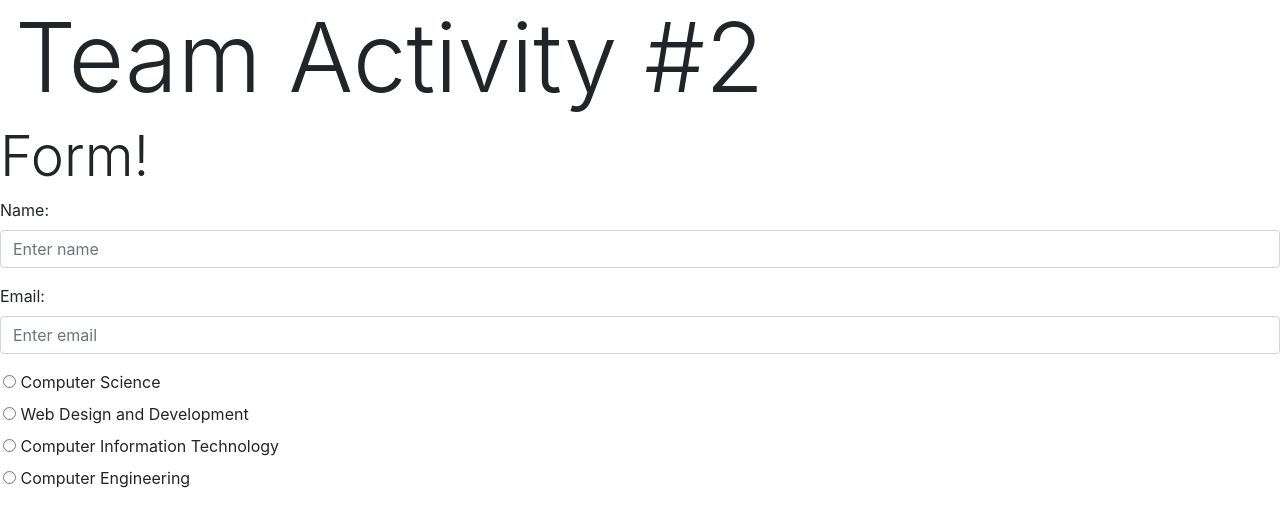
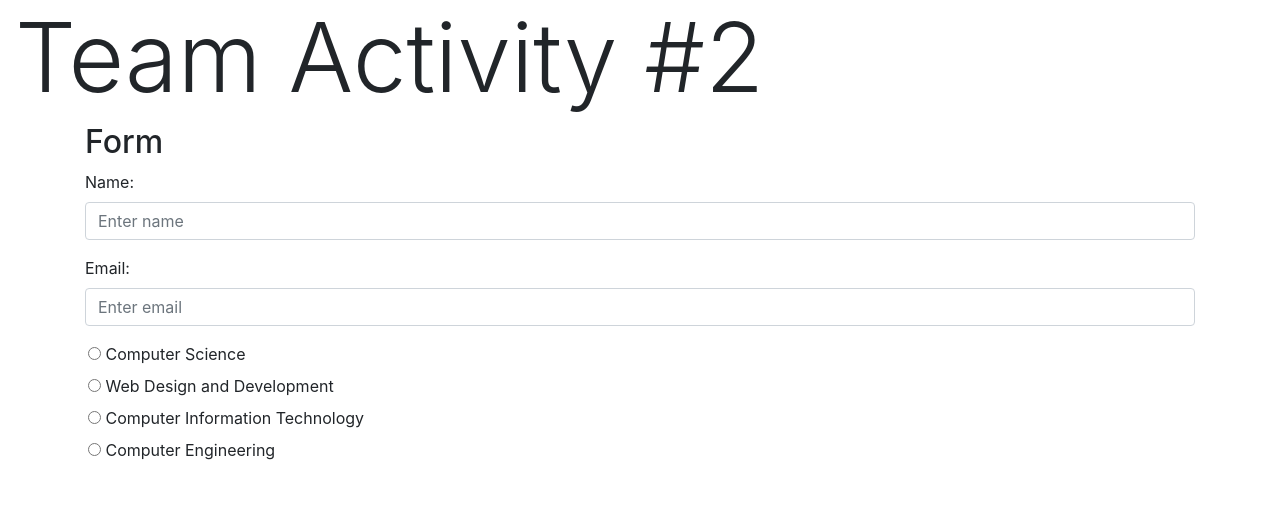
Before and after one commit to jordanburdett/team-activity-2, a PHP site: page / in a window 1280 px wide. Shown: the top 527 px of the page. Run offline with PHP 8.4, Linux system fonts and the light colour scheme.

Commit message:
added container div

```diff
--- a/index.php
+++ b/index.php
@@ -18,7 +18,8 @@
     <div class="row">
 
         <div class="col">
-            <h3 class="display-4">Form!</h3>
+        <div class="container">
+            <h2>Form</h3>
 
             <form method="post" action="">
                 <div class="form-group">
@@ -49,7 +50,7 @@
 
 
 
-
+        </div>
         </div>
     </div>
 
```
